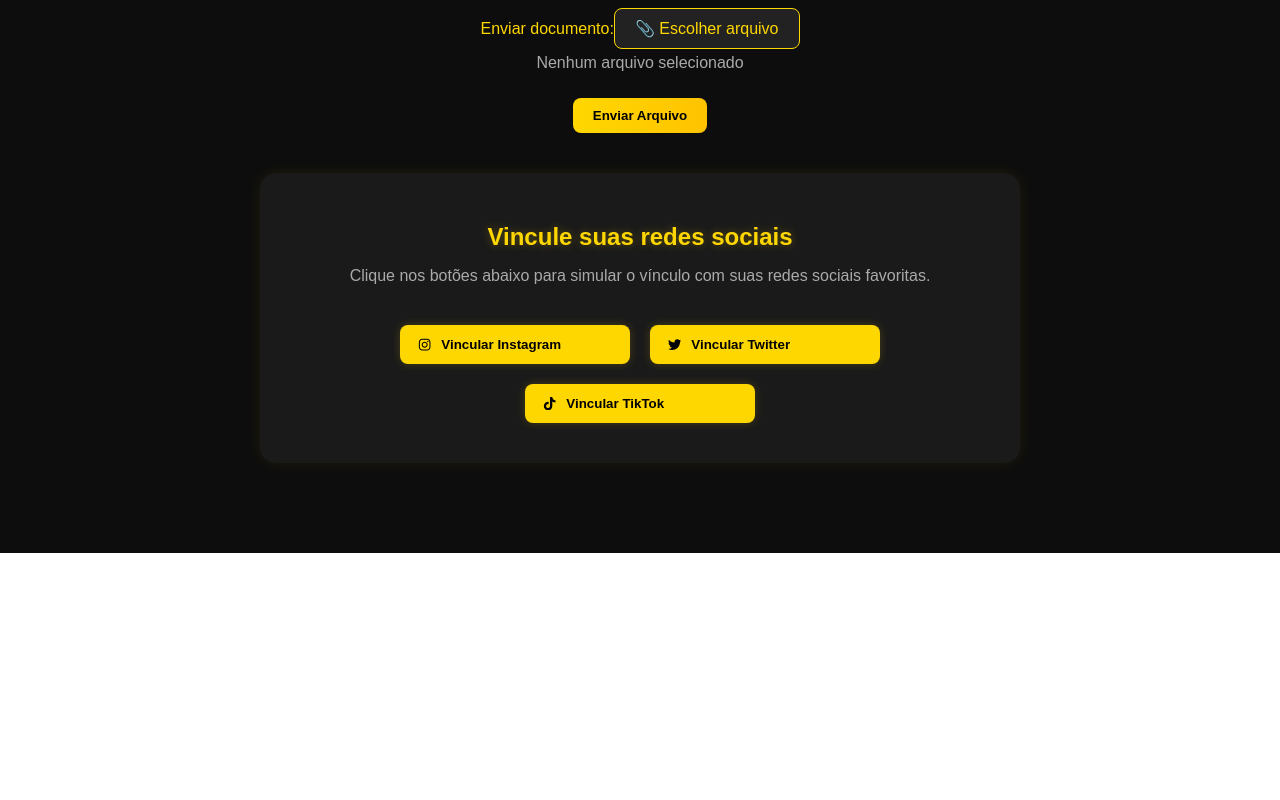
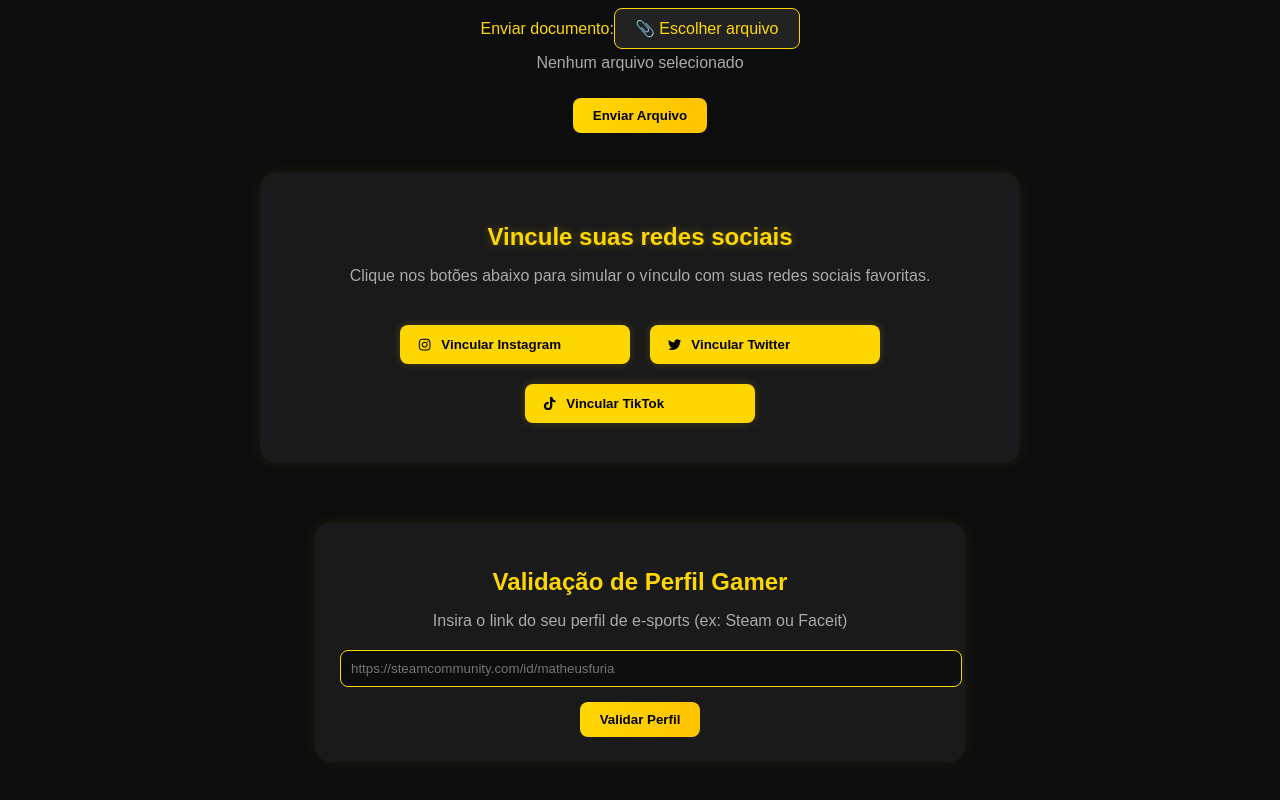
Before and after one commit to Matheusisa/Desafio_FURIA_Tech_Challange2_Know_your_fan, a React (Create React App) app in the folder know-your-fan/frontend/: page / in a window 1280 px wide. Shown: the part 715-1515 px from the top of the page. Before the commit the page ends 1268 px from the top, so only its background shows below. Built offline with nearby package versions, Linux system fonts and the light colour scheme.

Commit message:
feat: validação de perfil gamer simulada com IA

```diff
--- /dev/null
+++ b/know-your-fan/frontend/src/components/ProfileValidator.jsx
@@ -0,0 +1,73 @@
+import React, { useState } from 'react';
+import { analyzeProfileLink } from '../services/profileValidator';
+
+const ProfileValidator = () => {
+  const [link, setLink] = useState('');
+  const [status, setStatus] = useState('');
+  const [loading, setLoading] = useState(false);
+
+  const handleValidate = async () => {
+    if (!link) return setStatus("Informe o link do perfil.");
+    setLoading(true);
+    setStatus("Analisando...");
+    const result = await analyzeProfileLink(link);
+    setStatus(result.message);
+    setLoading(false);
+  };
+
+  return (
+    <div style={{
+      maxWidth: '600px',
+      margin: '40px auto',
+      backgroundColor: '#1a1a1a',
+      borderRadius: '16px',
+      padding: '25px',
+      boxShadow: '0 0 15px rgba(255,215,0,0.08)',
+      textAlign: 'center'
+    }}>
+      <h2 style={{ color: '#FFD700', marginBottom: '10px' }}>Validação de Perfil Gamer</h2>
+      <p style={{ color: '#aaa', marginBottom: '20px' }}>
+        Insira o link do seu perfil de e-sports (ex: Steam ou Faceit)
+      </p>
+      <input
+        type="text"
+        value={link}
+        onChange={(e) => setLink(e.target.value)}
+        placeholder="https://steamcommunity.com/id/matheusfuria"
+        style={{
+          padding: '10px',
+          width: '100%',
+          borderRadius: '8px',
+          border: '1px solid #FFD700',
+          backgroundColor: '#0d0d0d',
+          color: '#fff',
+          marginBottom: '15px'
+        }}
+      />
+      <br />
+      <button
+        onClick={handleValidate}
+        disabled={loading}
+        style={{
+          padding: '10px 20px',
+          background: loading ? '#ccc' : 'linear-gradient(90deg, #FFD700, #FFC300)',
+          color: '#000',
+          border: 'none',
+          borderRadius: '8px',
+          fontWeight: 'bold',
+          cursor: 'pointer'
+        }}
+      >
+        {loading ? 'Analisando...' : 'Validar Perfil'}
+      </button>
+
+      {status && (
+        <p style={{ color: '#FFD700', marginTop: '20px', animation: 'fadeIn 1s ease-in' }}>
+          {status}
+        </p>
+      )}
+    </div>
+  );
+};
+
+export default ProfileValidator;
--- a/know-your-fan/frontend/src/pages/Home.jsx
+++ b/know-your-fan/frontend/src/pages/Home.jsx
@@ -2,6 +2,8 @@
 import UploadDocument from '../components/UploadDocument';
 import { postFanData } from '../services/api';
 import SocialLink from '../components/SocialLink';
+import ProfileValidator from '../components/ProfileValidator';
+
 
 const Home = () => {
   const [form, setForm] = useState({
@@ -123,6 +125,8 @@
 
       <UploadDocument />
       <SocialLink />
+      <ProfileValidator />
+
 
     </div>
   );
--- /dev/null
+++ b/know-your-fan/frontend/src/services/profileValidator.js
@@ -0,0 +1,11 @@
+export const analyzeProfileLink = async (link) => {
+    return new Promise((resolve) => {
+      setTimeout(() => {
+        if (link.includes("steam") || link.includes("faceit")) {
+          resolve({ valid: true, message: "Perfil validado com sucesso! ✅" });
+        } else {
+          resolve({ valid: false, message: "Link inválido ou não reconhecido ❌" });
+        }
+      }, 1500);
+    });
+  };
```
